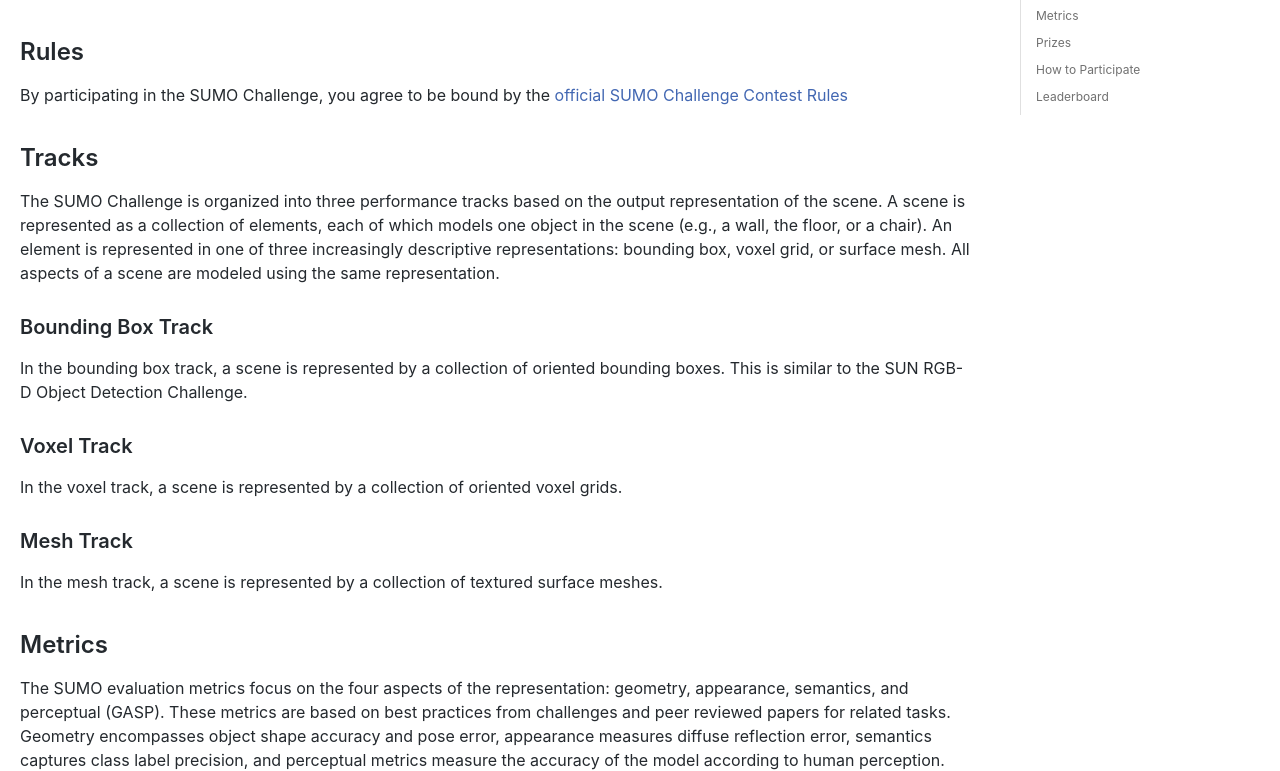
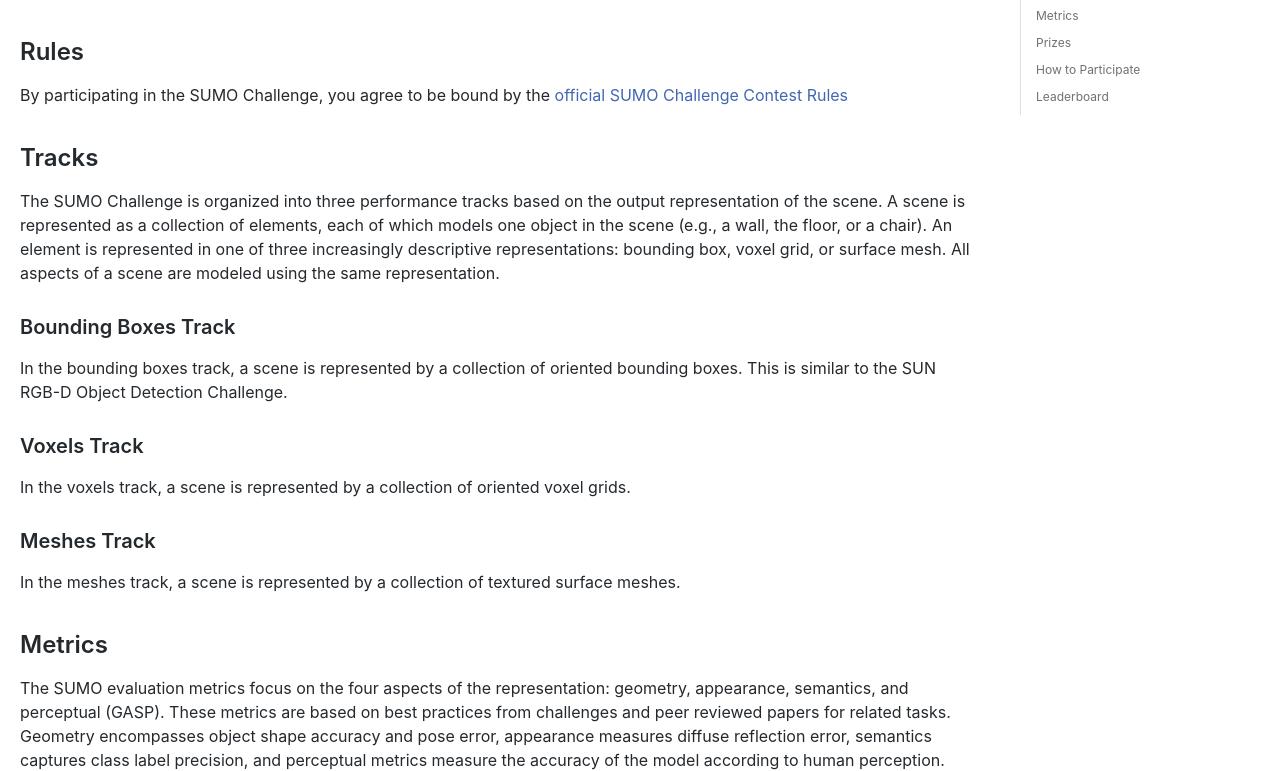
Before and after one commit to facebookresearch/sumo-challenge, a plain HTML site: page docs/participate.html in a window 1280 px wide. Shown: the part 223-994 px from the top of the page. Drawn offline with nearby package versions, Linux system fonts and the light colour scheme.

Commit message:
Deploy website
Deploy website version based on 797976a0c7061f7d6dfa74e2ebe34a7d46e75dd5

```diff
--- a/docs/participate.html
+++ b/docs/participate.html
@@ -10,15 +10,15 @@
 of three increasingly descriptive representations: bounding box, voxel
 grid, or surface mesh. All aspects of a scene are modeled using the
 same representation.</p>
-<h3><a class="anchor" aria-hidden="true" id="bounding-box-track"></a><a href="#bounding-box-track" aria-hidden="true" class="hash-link"><svg class="hash-link-icon" aria-hidden="true" height="16" version="1.1" viewBox="0 0 16 16" width="16"><path fill-rule="evenodd" d="M4 9h1v1H4c-1.5 0-3-1.69-3-3.5S2.55 3 4 3h4c1.45 0 3 1.69 3 3.5 0 1.41-.91 2.72-2 3.25V8.59c.58-.45 1-1.27 1-2.09C10 5.22 8.98 4 8 4H4c-.98 0-2 1.22-2 2.5S3 9 4 9zm9-3h-1v1h1c1 0 2 1.22 2 2.5S13.98 12 13 12H9c-.98 0-2-1.22-2-2.5 0-.83.42-1.64 1-2.09V6.25c-1.09.53-2 1.84-2 3.25C6 11.31 7.55 13 9 13h4c1.45 0 3-1.69 3-3.5S14.5 6 13 6z"></path></svg></a>Bounding Box Track</h3>
-<p>In the bounding box track, a scene is represented by a collection of
+<h3><a class="anchor" aria-hidden="true" id="bounding-boxes-track"></a><a href="#bounding-boxes-track" aria-hidden="true" class="hash-link"><svg class="hash-link-icon" aria-hidden="true" height="16" version="1.1" viewBox="0 0 16 16" width="16"><path fill-rule="evenodd" d="M4 9h1v1H4c-1.5 0-3-1.69-3-3.5S2.55 3 4 3h4c1.45 0 3 1.69 3 3.5 0 1.41-.91 2.72-2 3.25V8.59c.58-.45 1-1.27 1-2.09C10 5.22 8.98 4 8 4H4c-.98 0-2 1.22-2 2.5S3 9 4 9zm9-3h-1v1h1c1 0 2 1.22 2 2.5S13.98 12 13 12H9c-.98 0-2-1.22-2-2.5 0-.83.42-1.64 1-2.09V6.25c-1.09.53-2 1.84-2 3.25C6 11.31 7.55 13 9 13h4c1.45 0 3-1.69 3-3.5S14.5 6 13 6z"></path></svg></a>Bounding Boxes Track</h3>
+<p>In the bounding boxes track, a scene is represented by a collection of
 oriented bounding boxes.  This is similar to the SUN RGB-D Object
 Detection Challenge.</p>
-<h3><a class="anchor" aria-hidden="true" id="voxel-track"></a><a href="#voxel-track" aria-hidden="true" class="hash-link"><svg class="hash-link-icon" aria-hidden="true" height="16" version="1.1" viewBox="0 0 16 16" width="16"><path fill-rule="evenodd" d="M4 9h1v1H4c-1.5 0-3-1.69-3-3.5S2.55 3 4 3h4c1.45 0 3 1.69 3 3.5 0 1.41-.91 2.72-2 3.25V8.59c.58-.45 1-1.27 1-2.09C10 5.22 8.98 4 8 4H4c-.98 0-2 1.22-2 2.5S3 9 4 9zm9-3h-1v1h1c1 0 2 1.22 2 2.5S13.98 12 13 12H9c-.98 0-2-1.22-2-2.5 0-.83.42-1.64 1-2.09V6.25c-1.09.53-2 1.84-2 3.25C6 11.31 7.55 13 9 13h4c1.45 0 3-1.69 3-3.5S14.5 6 13 6z"></path></svg></a>Voxel Track</h3>
-<p>In the voxel track, a scene is represented by a collection of oriented
+<h3><a class="anchor" aria-hidden="true" id="voxels-track"></a><a href="#voxels-track" aria-hidden="true" class="hash-link"><svg class="hash-link-icon" aria-hidden="true" height="16" version="1.1" viewBox="0 0 16 16" width="16"><path fill-rule="evenodd" d="M4 9h1v1H4c-1.5 0-3-1.69-3-3.5S2.55 3 4 3h4c1.45 0 3 1.69 3 3.5 0 1.41-.91 2.72-2 3.25V8.59c.58-.45 1-1.27 1-2.09C10 5.22 8.98 4 8 4H4c-.98 0-2 1.22-2 2.5S3 9 4 9zm9-3h-1v1h1c1 0 2 1.22 2 2.5S13.98 12 13 12H9c-.98 0-2-1.22-2-2.5 0-.83.42-1.64 1-2.09V6.25c-1.09.53-2 1.84-2 3.25C6 11.31 7.55 13 9 13h4c1.45 0 3-1.69 3-3.5S14.5 6 13 6z"></path></svg></a>Voxels Track</h3>
+<p>In the voxels track, a scene is represented by a collection of oriented
 voxel grids.</p>
-<h3><a class="anchor" aria-hidden="true" id="mesh-track"></a><a href="#mesh-track" aria-hidden="true" class="hash-link"><svg class="hash-link-icon" aria-hidden="true" height="16" version="1.1" viewBox="0 0 16 16" width="16"><path fill-rule="evenodd" d="M4 9h1v1H4c-1.5 0-3-1.69-3-3.5S2.55 3 4 3h4c1.45 0 3 1.69 3 3.5 0 1.41-.91 2.72-2 3.25V8.59c.58-.45 1-1.27 1-2.09C10 5.22 8.98 4 8 4H4c-.98 0-2 1.22-2 2.5S3 9 4 9zm9-3h-1v1h1c1 0 2 1.22 2 2.5S13.98 12 13 12H9c-.98 0-2-1.22-2-2.5 0-.83.42-1.64 1-2.09V6.25c-1.09.53-2 1.84-2 3.25C6 11.31 7.55 13 9 13h4c1.45 0 3-1.69 3-3.5S14.5 6 13 6z"></path></svg></a>Mesh Track</h3>
-<p>In the mesh track, a scene is represented by a collection of textured
+<h3><a class="anchor" aria-hidden="true" id="meshes-track"></a><a href="#meshes-track" aria-hidden="true" class="hash-link"><svg class="hash-link-icon" aria-hidden="true" height="16" version="1.1" viewBox="0 0 16 16" width="16"><path fill-rule="evenodd" d="M4 9h1v1H4c-1.5 0-3-1.69-3-3.5S2.55 3 4 3h4c1.45 0 3 1.69 3 3.5 0 1.41-.91 2.72-2 3.25V8.59c.58-.45 1-1.27 1-2.09C10 5.22 8.98 4 8 4H4c-.98 0-2 1.22-2 2.5S3 9 4 9zm9-3h-1v1h1c1 0 2 1.22 2 2.5S13.98 12 13 12H9c-.98 0-2-1.22-2-2.5 0-.83.42-1.64 1-2.09V6.25c-1.09.53-2 1.84-2 3.25C6 11.31 7.55 13 9 13h4c1.45 0 3-1.69 3-3.5S14.5 6 13 6z"></path></svg></a>Meshes Track</h3>
+<p>In the meshes track, a scene is represented by a collection of textured
 surface meshes.</p>
 <h2><a class="anchor" aria-hidden="true" id="metrics"></a><a href="#metrics" aria-hidden="true" class="hash-link"><svg class="hash-link-icon" aria-hidden="true" height="16" version="1.1" viewBox="0 0 16 16" width="16"><path fill-rule="evenodd" d="M4 9h1v1H4c-1.5 0-3-1.69-3-3.5S2.55 3 4 3h4c1.45 0 3 1.69 3 3.5 0 1.41-.91 2.72-2 3.25V8.59c.58-.45 1-1.27 1-2.09C10 5.22 8.98 4 8 4H4c-.98 0-2 1.22-2 2.5S3 9 4 9zm9-3h-1v1h1c1 0 2 1.22 2 2.5S13.98 12 13 12H9c-.98 0-2-1.22-2-2.5 0-.83.42-1.64 1-2.09V6.25c-1.09.53-2 1.84-2 3.25C6 11.31 7.55 13 9 13h4c1.45 0 3-1.69 3-3.5S14.5 6 13 6z"></path></svg></a>Metrics</h2>
 <p>The SUMO evaluation metrics focus on the four aspects of the
@@ -49,4 +49,4 @@
 </ol>
 <h2><a class="anchor" aria-hidden="true" id="leaderboard"></a><a href="#leaderboard" aria-hidden="true" class="hash-link"><svg class="hash-link-icon" aria-hidden="true" height="16" version="1.1" viewBox="0 0 16 16" width="16"><path fill-rule="evenodd" d="M4 9h1v1H4c-1.5 0-3-1.69-3-3.5S2.55 3 4 3h4c1.45 0 3 1.69 3 3.5 0 1.41-.91 2.72-2 3.25V8.59c.58-.45 1-1.27 1-2.09C10 5.22 8.98 4 8 4H4c-.98 0-2 1.22-2 2.5S3 9 4 9zm9-3h-1v1h1c1 0 2 1.22 2 2.5S13.98 12 13 12H9c-.98 0-2-1.22-2-2.5 0-.83.42-1.64 1-2.09V6.25c-1.09.53-2 1.84-2 3.25C6 11.31 7.55 13 9 13h4c1.45 0 3-1.69 3-3.5S14.5 6 13 6z"></path></svg></a>Leaderboard</h2>
 <p>The leaderboard will be hosted by EvalAI and is still under development.</p>
-</span></div></article></div><div class="docs-prevnext"></div></div></div><nav class="onPageNav"><ul class="toc-headings"><li><a href="#rules">Rules</a></li><li><a href="#tracks">Tracks</a><ul class="toc-headings"><li><a href="#bounding-box-track">Bounding Box Track</a></li><li><a href="#voxel-track">Voxel Track</a></li><li><a href="#mesh-track">Mesh Track</a></li></ul></li><li><a href="#metrics">Metrics</a></li><li><a href="#prizes">Prizes</a></li><li><a href="#how-to-participate">How to Participate</a></li><li><a href="#leaderboard">Leaderboard</a></li></ul></nav></div><footer class="nav-footer" id="footer"><section class="copyright">Copyright © 2018 Facebook, Inc.</section></footer></div></body></html>
+</span></div></article></div><div class="docs-prevnext"></div></div></div><nav class="onPageNav"><ul class="toc-headings"><li><a href="#rules">Rules</a></li><li><a href="#tracks">Tracks</a><ul class="toc-headings"><li><a href="#bounding-boxes-track">Bounding Boxes Track</a></li><li><a href="#voxels-track">Voxels Track</a></li><li><a href="#meshes-track">Meshes Track</a></li></ul></li><li><a href="#metrics">Metrics</a></li><li><a href="#prizes">Prizes</a></li><li><a href="#how-to-participate">How to Participate</a></li><li><a href="#leaderboard">Leaderboard</a></li></ul></nav></div><footer class="nav-footer" id="footer"><section class="copyright">Copyright © 2018 Facebook, Inc.</section></footer></div></body></html>
```
Also changed, not shown: docs/dataset.html (+2 -4 lines).
